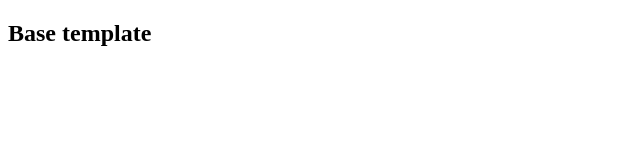
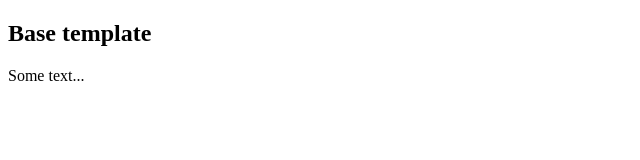
Before and after one commit to Kuzima/news.zt, a plain HTML site: page index.html.html in a window 1280 px wide. Shown: the full height of the page, 0-640 px from the left. Drawn offline with Linux system fonts and the light colour scheme.

Commit message:
Add some text to index.html

```diff
--- a/index.html.html
+++ b/index.html.html
@@ -7,6 +7,7 @@
 	<body>
 		<section>
 			<h1>Base template</h1>
+			<p>Some text...</p>
 		</section>
 	</body>
 </html>
```
